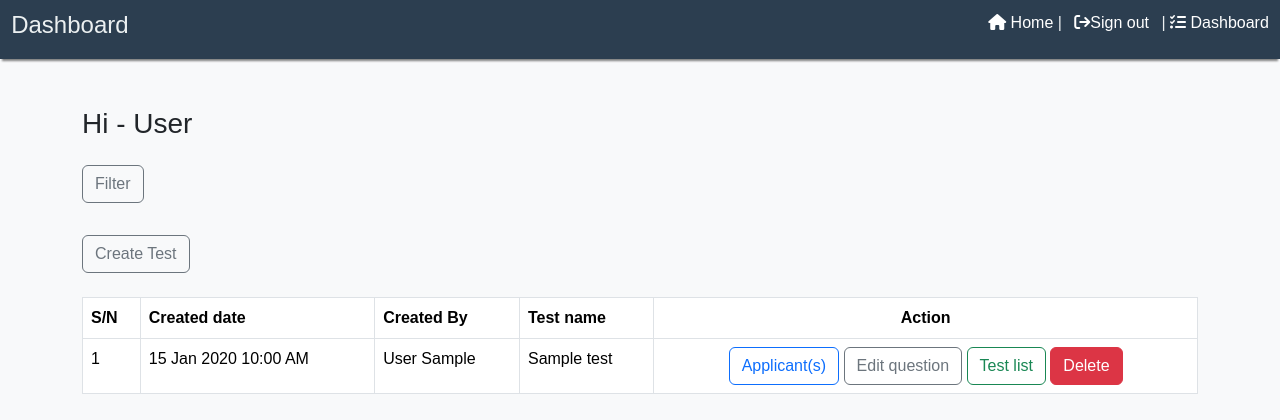
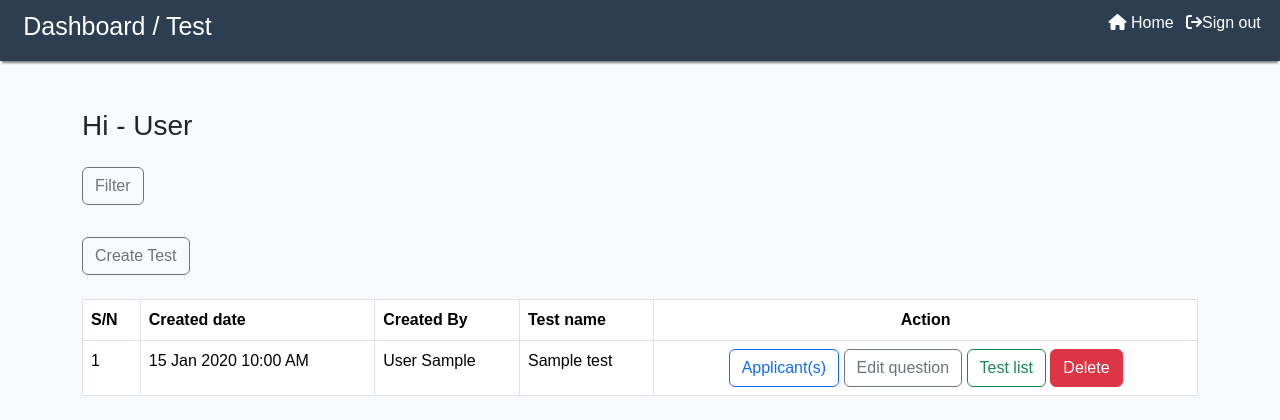
Before and after one commit to pascallino/TestCompanion, a Flask app: page /dashboard/1 in a window 1280 px wide. Shown: the top 420 px of the page. Run offline with Flask 3, Linux system fonts and the light colour scheme; a user stored in the database is signed in; tables that the repository leaves empty hold one stand-in row (values such as "Sample post"); some libraries are stand-ins or nearby versions.

Commit message:
adjusted all menus and buttons to fit pages

```diff
--- a/main.py
+++ b/main.py
@@ -1916,4 +1916,4 @@ def homepage():
 
 if __name__ == '__main__':
     scheduler.start()
-    app.run(debug=True, port=5001)
+    app.run(debug=True, host='0.0.0.0', port=5001)
--- a/templates/Dashboard.html
+++ b/templates/Dashboard.html
@@ -42,13 +42,14 @@
 <body class="bg-light">
   <header>
         <div style="float: left;">
-            <h4> Dashboard </h4>
+            <h4> <a href="{{ url_for('mainboard', user_id=user_id) }}" class="signout" style="padding: 12px">
+                <span style="font-size: 25px;">  Dashboard / Test</span></a>     </h4>
 
         </div>
         <div style="float: right;">
-            <a href="{{ url_for('home') }}" class="signout">  <i class="fa fa-home" aria-hidden="true"></i> Home</a> |
-            <a href="{{ url_for('logout') }}"  class="signout" style="padding: 8px"><i class="fa fa-sign-out" aria-hidden="true"></i>Sign out</a>    |
-            <a href="{{ url_for('mainboard', user_id=user_id) }}" class="signout" ><i class="fa fa-tasks" aria-hidden="true"></i> Dashboard</a>
+            <a href="{{ url_for('home') }}" class="signout">  <i class="fa fa-home" aria-hidden="true"></i> Home</a>
+            <a href="{{ url_for('logout') }}"  class="signout" style="padding: 8px"><i class="fa fa-sign-out" aria-hidden="true"></i>Sign out</a>
+            <!-- <a href="{{ url_for('mainboard', user_id=user_id) }}" class="signout" ><i class="fa fa-tasks" aria-hidden="true"></i> Dashboard</a>    -->
 
                 </div>
      </header>
--- a/templates/Master.html
+++ b/templates/Master.html
@@ -115,11 +115,13 @@
     <header>
         <div style="float: left;">
             <button id="toggle-sidebar"><i class="fa fa-bars" aria-hidden="true"></i></button>
-            <h4>   Dashboard </h4>
+            <!-- <i class="fa fa-tasks" aria-hidden="true"></i> Dashboard</a>     </h4> -->
+            <h4> <a href="{{ url_for('mainboard', user_id=user_id) }}" class="signout" style="padding: 12px">
+              <span style="font-size: 25px;">  Dashboard</span></a>     </h4>
         </div>
         <div style="float: right;">
             <a href="{{ url_for('home') }}" class="signout">  <i class="fa fa-home" aria-hidden="true"></i> Home</a>
-            <a href="{{ url_for('mainboard', user_id=user_id) }}" class="signout" style="padding: 12px"><i class="fa fa-tasks" aria-hidden="true"></i> Dashboard</a>
+
         </div>
     </header>
 
--- a/templates/Testlist.html
+++ b/templates/Testlist.html
@@ -45,9 +45,9 @@ body {
         <h4> Test List </h4>
         </div>
         <div style="float: right;">
-            <a href="{{ url_for('home') }}" class="signout">  <i class="fa fa-home" aria-hidden="true"></i>Home</a> |
+            <a href="{{ url_for('home') }}" class="signout">  <i class="fa fa-home" aria-hidden="true" s></i>Home</a>    &nbsp;
             <!-- <a href="" class="signout" ><i class="fa fa-user" aria-hidden="true"></i>Profile</a>     -->
-                  <a href="{{ url_for('logout') }}"   class="signout" ><i class="fa fa-sign-out" aria-hidden="true"></i>Sign out</a>
+                   <a href="{{ url_for('logout') }}"   class="signout" ><i class="fa fa-sign-out" aria-hidden="true"></i>Sign out</a>
 
                 </div>
      </header>
```
Also changed, not shown: templates/Resendemail.html (+5 -4 lines), templates/editquestion.html (+5 -6 lines).
